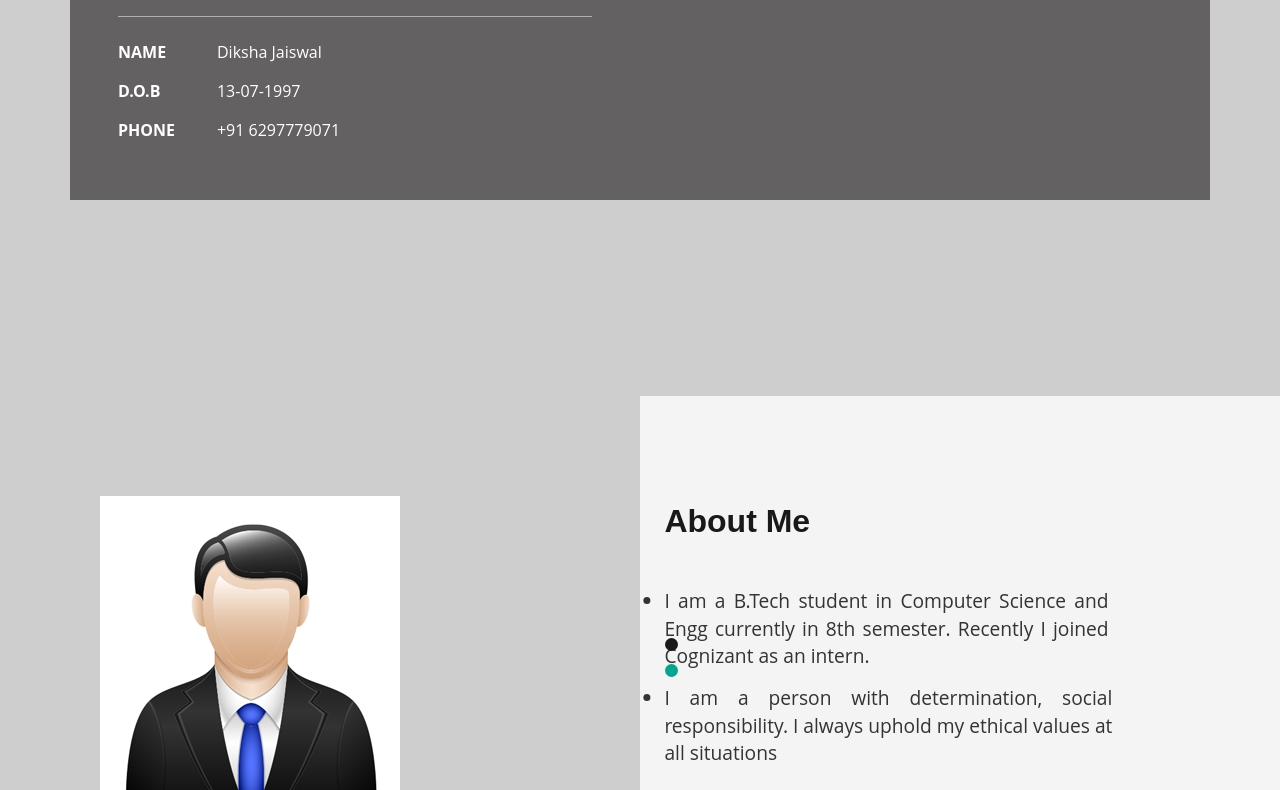
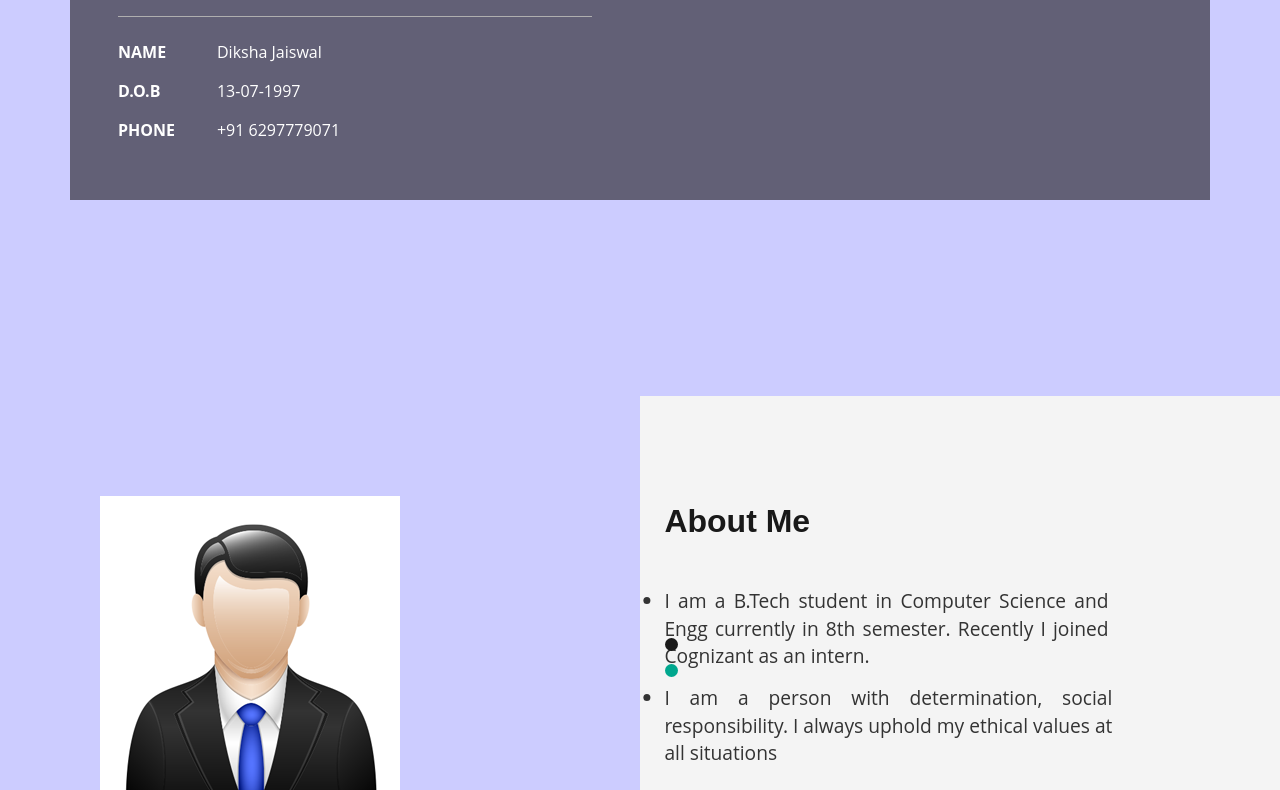
Before and after one commit to DikshaJaiswal13/DikshaJaiswal13.github.io, a plain HTML site: page index.html in a window 1280 px wide. Shown: the part 254-1044 px from the top of the page. Drawn offline with nearby package versions, Linux system fonts and the light colour scheme.

Commit message:
Update style.css

```diff
--- a/css/style.css
+++ b/css/style.css
@@ -2,7 +2,7 @@
 html, body{
     font-family: 'Open Sans', sans-serif;
     font-size: 100%;
-  	background-color: #cccc;
+  	background-color: #ccccff;
 }
 body a{
 	transition:0.5s all;
```
